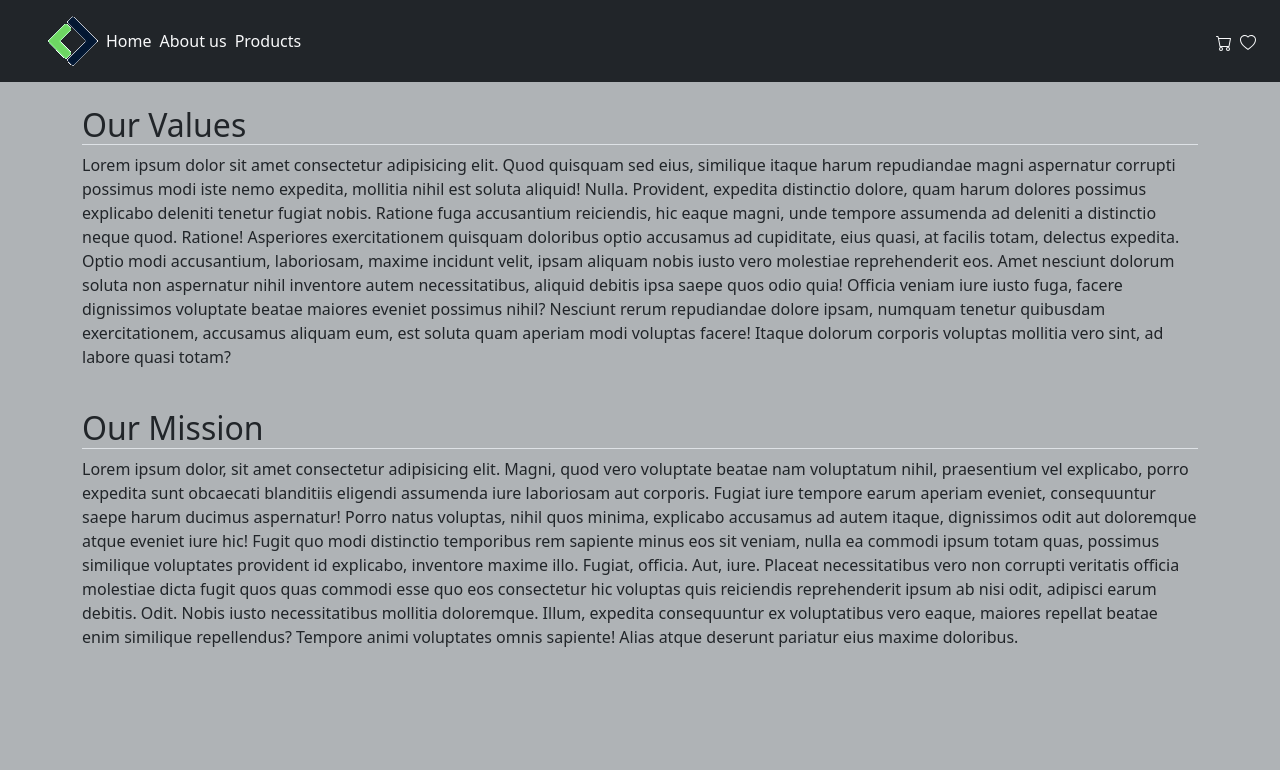
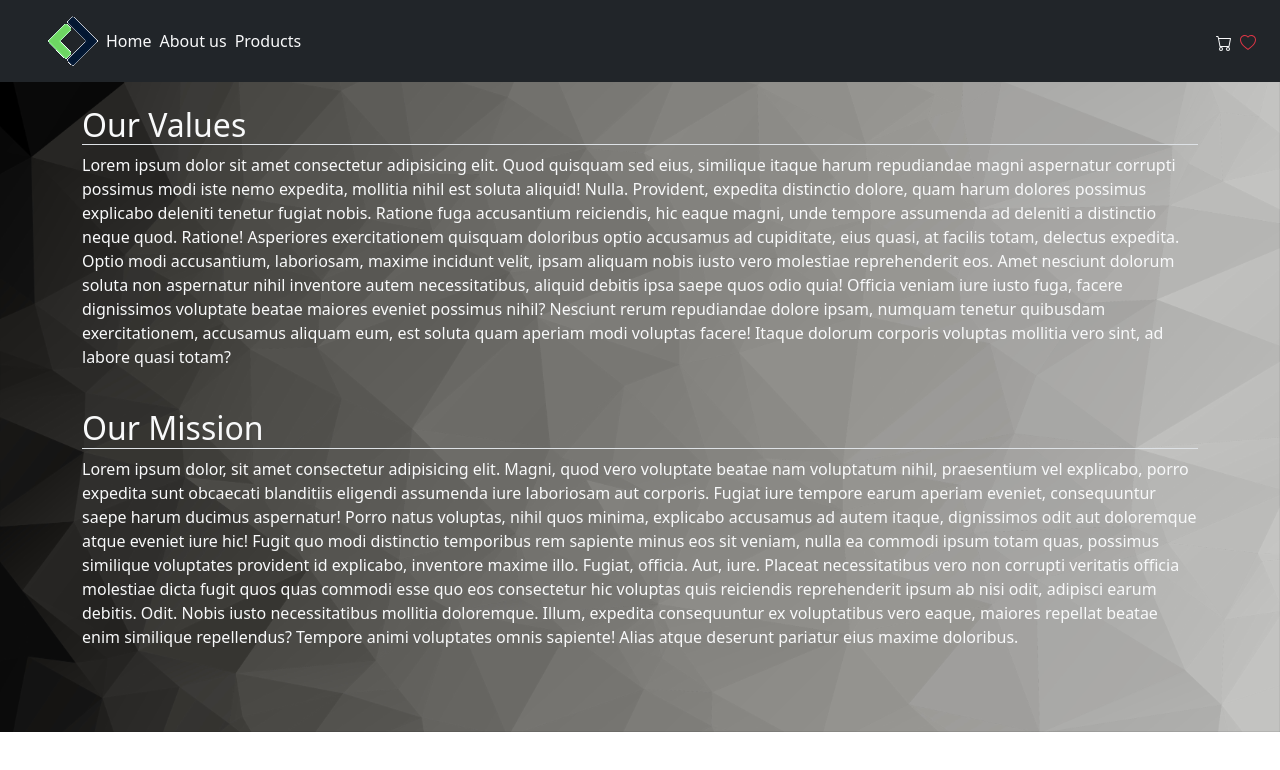
Before and after one commit to murphy-afk/react-router, a React (Vite) app: page /about-us in a window 1280 px wide. Shown: the top 770 px of the page. Built offline with nearby package versions, Linux system fonts and the light colour scheme.

Commit message:
feat: styling

```diff
--- a/src/components/Card.jsx
+++ b/src/components/Card.jsx
@@ -3,7 +3,13 @@ export default function Card({ product }) {
   return (
     <div className="card bg-secondary col col-3 mx-1">
       <div className="card-img-top mt-1">
-        <img src={image} alt="" className="border-bottom" />
+        <span><a className="text-danger me-3" href="#"><svg xmlns="http://www.w3.org/2000/svg" width="16" height="16" fill="currentColor" className="bi bi-heart" viewBox="0 0 16 16">
+          <path d="m8 2.748-.717-.737C5.6.281 2.514.878 1.4 3.053c-.523 1.023-.641 2.5.314 4.385.92 1.815 2.834 3.989 6.286 6.357 3.452-2.368 5.365-4.542 6.286-6.357.955-1.886.838-3.362.314-4.385C13.486.878 10.4.28 8.717 2.01zM8 15C-7.333 4.868 3.279-3.04 7.824 1.143q.09.083.176.171a3 3 0 0 1 .176-.17C12.72-3.042 23.333 4.867 8 15" />
+        </svg></a></span>
+        <span><a className="text-light" href="#"><svg xmlns="http://www.w3.org/2000/svg" width="16" height="16" fill="currentColor" className="bi bi-bag-plus-fill" viewBox="0 0 16 16">
+          <path fill-rule="evenodd" d="M10.5 3.5a2.5 2.5 0 0 0-5 0V4h5zm1 0V4H15v10a2 2 0 0 1-2 2H3a2 2 0 0 1-2-2V4h3.5v-.5a3.5 3.5 0 1 1 7 0M8.5 8a.5.5 0 0 0-1 0v1.5H6a.5.5 0 0 0 0 1h1.5V12a.5.5 0 0 0 1 0v-1.5H10a.5.5 0 0 0 0-1H8.5z" />
+        </svg></a></span>
+        <img src={image} alt="" className="border-bottom mt-1" />
         <div className="card-body">
           <h3 className="card-title fs-5">{title}</h3>
           <p className="card-text fw-light">{description}</p>
--- a/src/components/Carousel.jsx
+++ b/src/components/Carousel.jsx
@@ -13,7 +13,6 @@ export default function Carousel() {
       .then((resp) => {
         const prodData = resp.data;
         setProducts(prodData);
-        console.log('carouseldata:', prodData)
       })
   }
   return (
--- a/src/components/Header.jsx
+++ b/src/components/Header.jsx
@@ -6,7 +6,6 @@ export default function Header() {
     <>
       <nav className="d-flex bg-dark text-light ps-4 align-items-center justify-content-between">
         <div className="header-right d-flex gap-2 py-3 ps-4 align-items-center">
-
           <a className="navbar-brand" href="#">
             <img src={Logo} alt="Logo" />
           </a>
@@ -15,16 +14,16 @@ export default function Header() {
           <NavLink className='nav-link' to='/products'>Products</NavLink>
         </div>
         <div className="header-left pe-4">
-          <svg xmlns="http://www.w3.org/2000/svg" width="16" height="16" fill="currentColor" className="bi bi-cart me-2" viewBox="0 0 16 16">
-            <path d="M0 1.5A.5.5 0 0 1 .5 1H2a.5.5 0 0 1 .485.379L2.89 3H14.5a.5.5 0 0 1 .491.592l-1.5 8A.5.5 0 0 1 13 12H4a.5.5 0 0 1-.491-.408L2.01 3.607 1.61 2H.5a.5.5 0 0 1-.5-.5M3.102 4l1.313 7h8.17l1.313-7zM5 12a2 2 0 1 0 0 4 2 2 0 0 0 0-4m7 0a2 2 0 1 0 0 4 2 2 0 0 0 0-4m-7 1a1 1 0 1 1 0 2 1 1 0 0 1 0-2m7 0a1 1 0 1 1 0 2 1 1 0 0 1 0-2" />
-          </svg>
-          <svg xmlns="http://www.w3.org/2000/svg" width="16" height="16" fill="currentColor" className="bi bi-heart" viewBox="0 0 16 16">
-            <path d="m8 2.748-.717-.737C5.6.281 2.514.878 1.4 3.053c-.523 1.023-.641 2.5.314 4.385.92 1.815 2.834 3.989 6.286 6.357 3.452-2.368 5.365-4.542 6.286-6.357.955-1.886.838-3.362.314-4.385C13.486.878 10.4.28 8.717 2.01zM8 15C-7.333 4.868 3.279-3.04 7.824 1.143q.09.083.176.171a3 3 0 0 1 .176-.17C12.72-3.042 23.333 4.867 8 15" />
-          </svg>
+          <a href="#" className='text-light'>
+            <svg xmlns="http://www.w3.org/2000/svg" width="16" height="16" fill="currentColor" className="bi bi-cart me-2" viewBox="0 0 16 16">
+              <path d="M0 1.5A.5.5 0 0 1 .5 1H2a.5.5 0 0 1 .485.379L2.89 3H14.5a.5.5 0 0 1 .491.592l-1.5 8A.5.5 0 0 1 13 12H4a.5.5 0 0 1-.491-.408L2.01 3.607 1.61 2H.5a.5.5 0 0 1-.5-.5M3.102 4l1.313 7h8.17l1.313-7zM5 12a2 2 0 1 0 0 4 2 2 0 0 0 0-4m7 0a2 2 0 1 0 0 4 2 2 0 0 0 0-4m-7 1a1 1 0 1 1 0 2 1 1 0 0 1 0-2m7 0a1 1 0 1 1 0 2 1 1 0 0 1 0-2" />
+            </svg></a>
+          <a href="#" className='text-danger'>
+            <svg xmlns="http://www.w3.org/2000/svg" width="16" height="16" fill="currentColor" className="bi bi-heart" viewBox="0 0 16 16">
+              <path d="m8 2.748-.717-.737C5.6.281 2.514.878 1.4 3.053c-.523 1.023-.641 2.5.314 4.385.92 1.815 2.834 3.989 6.286 6.357 3.452-2.368 5.365-4.542 6.286-6.357.955-1.886.838-3.362.314-4.385C13.486.878 10.4.28 8.717 2.01zM8 15C-7.333 4.868 3.279-3.04 7.824 1.143q.09.083.176.171a3 3 0 0 1 .176-.17C12.72-3.042 23.333 4.867 8 15" />
+            </svg></a>
         </div>
-
       </nav>
     </>
-
   )
 }
--- a/src/index.css
+++ b/src/index.css
@@ -8,7 +8,10 @@ img {
 }
 
 html body {
-  background-color: rgb(175, 179, 182);
+  background-image: url('./assets/background.jpg');
+  background-size: cover;
+  background-repeat: no-repeat;
+  background-blend-mode: difference;
 }
 
 .row .col-3 {
--- a/src/pages/AboutUs.jsx
+++ b/src/pages/AboutUs.jsx
@@ -4,7 +4,7 @@ export default function AboutUs() {
   return (
     <>
       <Header />
-      <div className="container">
+      <div className="container text-light">
         <h2 className="pt-4 border-bottom">Our Values</h2>
         <p>Lorem ipsum dolor sit amet consectetur adipisicing elit. Quod quisquam sed eius, similique itaque harum repudiandae magni aspernatur corrupti possimus modi iste nemo expedita, mollitia nihil est soluta aliquid! Nulla.
           Provident, expedita distinctio dolore, quam harum dolores possimus explicabo deleniti tenetur fugiat nobis. Ratione fuga accusantium reiciendis, hic eaque magni, unde tempore assumenda ad deleniti a distinctio neque quod. Ratione!
--- a/src/pages/Products.jsx
+++ b/src/pages/Products.jsx
@@ -15,8 +15,6 @@ export default function Products() {
       .then((resp) => {
         const prodData = resp.data;
         setProducts(prodData);
-        console.log(prodData);
-
       })
   }
   return (
```
Also changed, not shown: src/assets/background.jpg (added).
